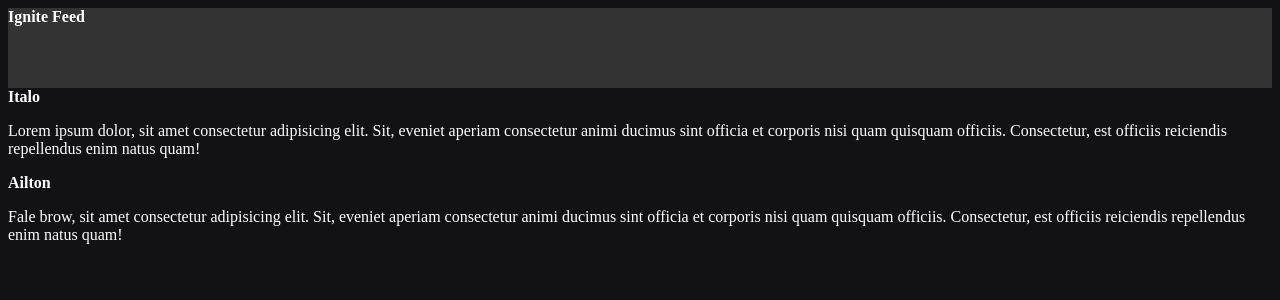
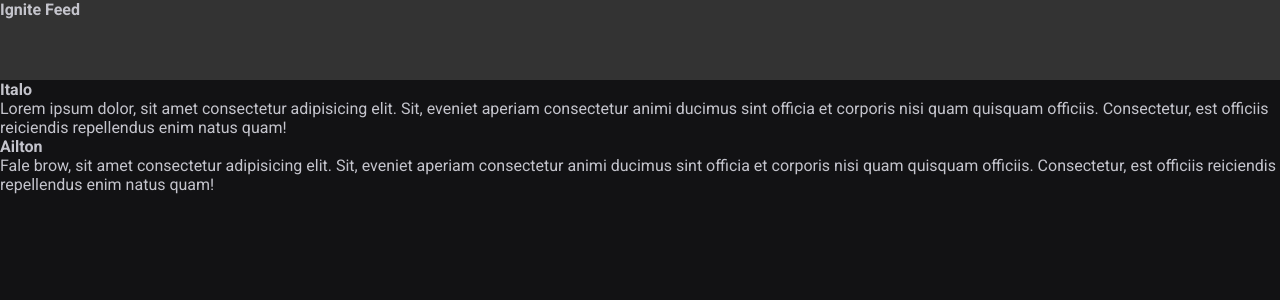
Before and after one commit to itl7git/01-fundamentos-reactjs, a React (Vite) app: page / in a window 1280 px wide. Shown: the top 300 px of the page. Built offline with nearby package versions, Linux system fonts and the light colour scheme.

Commit message:
Css Global: Criando o Css Global e importando fontes externas

```diff
--- a/index.html
+++ b/index.html
@@ -1,13 +1,22 @@
 <!DOCTYPE html>
 <html lang="en">
+
 <head>
   <meta charset="UTF-8" />
+  <link rel="preconnect" href="https://fonts.googleapis.com" />
+  <link rel="preconnect" href="https://fonts.gstatic.com" crossorigin />
+
   <link rel="icon" type="image/svg+xml" href="/vite.svg" />
   <meta name="viewport" content="width=device-width, initial-scale=1.0" />
+
+  <link href="https://fonts.googleapis.com/css2?family=Roboto:wght@400;700&display=swap" rel="stylesheet" />
+
   <title>Vite + React</title>
 </head>
+
 <body>
   <div id="root"></div>
   <script type="module" src="/src/main.jsx"></script>
 </body>
+
 </html>
--- a/src/App.jsx
+++ b/src/App.jsx
@@ -1,7 +1,7 @@
 import { Post } from './Post';
 import { Header } from './components/Header';
 
-import './styles.css';
+import './global.css';
 
 export function App() {
 
--- /dev/null
+++ b/src/global.css
@@ -0,0 +1,30 @@
+:root {
+    --white: #ffffff;
+    --gray-100: #e1e1e6;
+    --gray-300: #c4c4cc;
+    --gray-400: #8d8d99;
+    --gray-600: #323238;
+    --gray-700: #29292e;
+    --gray-800: #232324;
+    --gray-900: #121214;
+
+    --green-500: #00875f;
+}
+
+* {
+    margin: 0;
+    padding: 0;
+    box-sizing: border-box;
+}
+
+body {
+    background: var(--gray-900);
+    color: var(--gray-300);
+    -webkit-font-smoothing: antialised;
+}
+
+body, input, textarea, button {
+    font-family: 'Roboto', sans-serif;
+    font-weight: 400;
+    font-size: 1rem;
+}
--- a/src/styles.css
+++ /dev/null
@@ -1,4 +0,0 @@
-body {
-    background: #121214;
-    color: #fff;
-}
```
Lines whose indentation alone changed are shown as unchanged.
